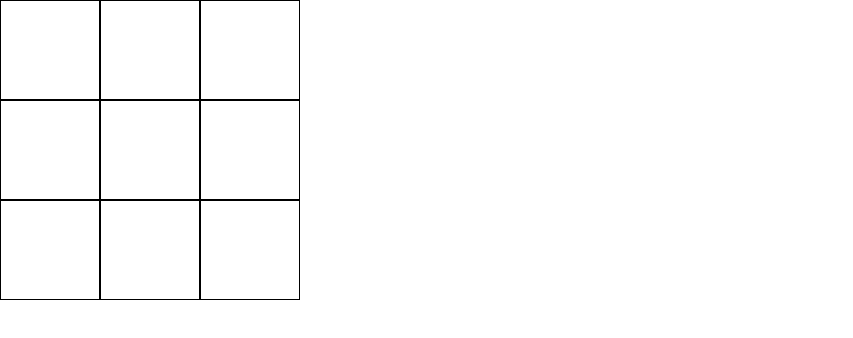
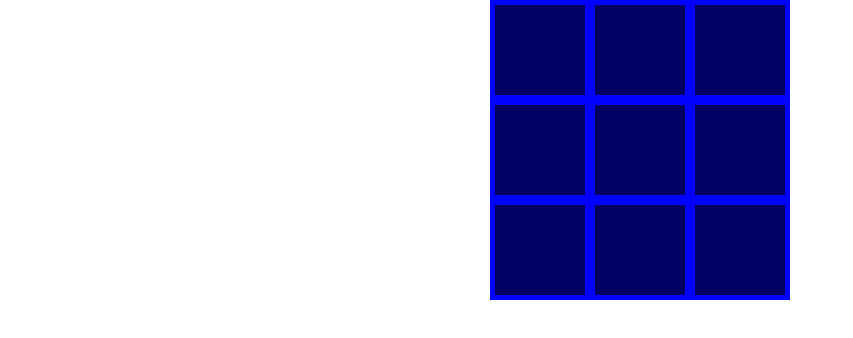
Before and after one commit to jrmarqueshd/Tic-Tac-Toe-Game, a website: page src/index.html in a window 1280 px wide. Shown: the whole page, without its empty margins (0-853 px from the left). Drawn offline with Linux system fonts and the light colour scheme.

Commit message:
add style to elemeny

```diff
--- a/src/style.css
+++ b/src/style.css
@@ -5,14 +5,18 @@
 }
 
 .wrapper {
+    box-sizing: border-box;
     display: flex;
     flex-wrap: wrap;
-	height: 300px;
-	width: 300px;
+    max-width: 300px;
+    margin: 0 auto;
 }
 
 .each-position {
-	border: 1px solid #000;
+    box-sizing: border-box;
+    background-color: rgba(0, 0, 100, 1);
+    border: 5px solid rgba(0, 0, 255, 1);
+    color: #fff;
     width: 100px;
     height: 100px;
     display: flex;
```
Lines whose indentation alone changed are shown as unchanged.
